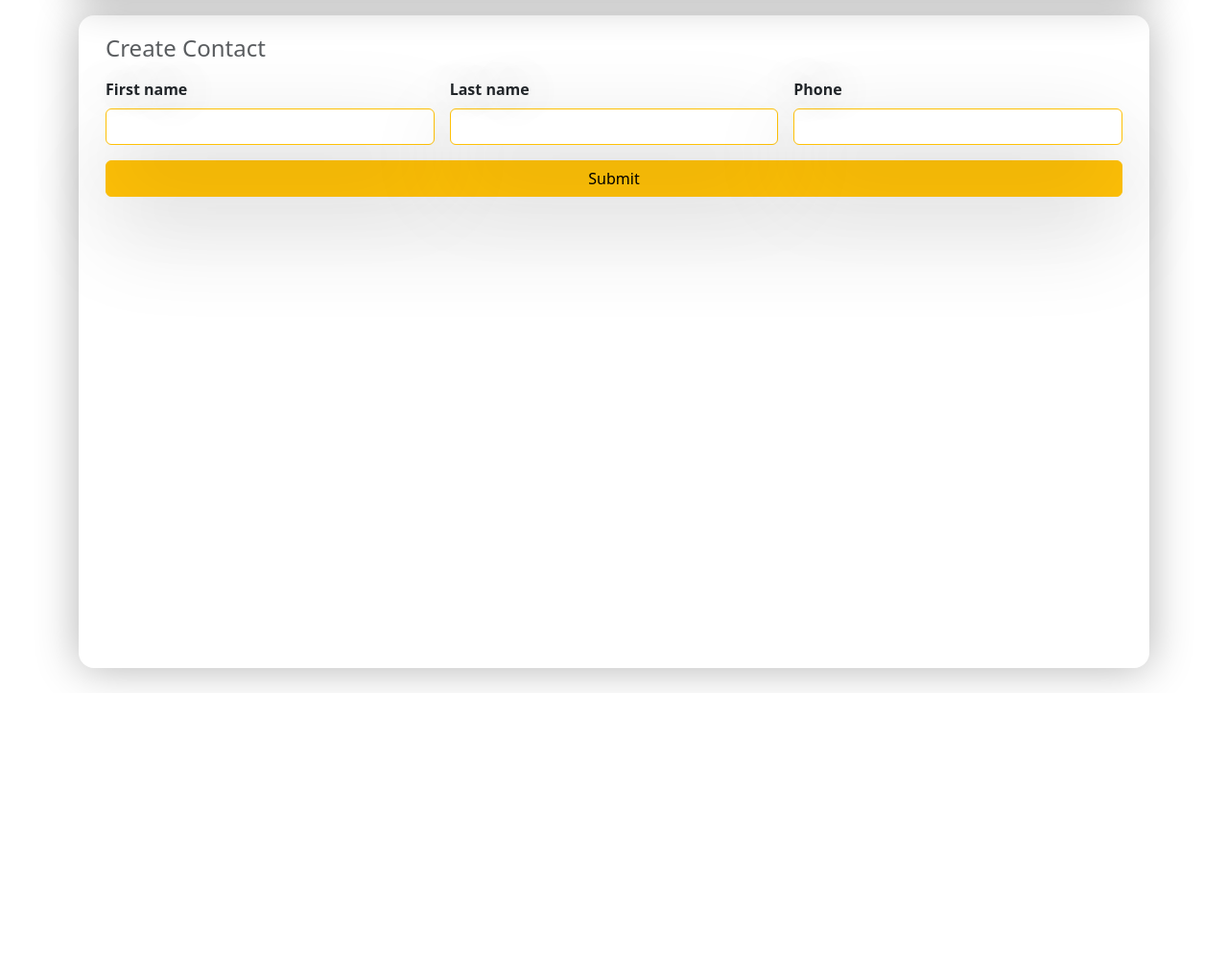
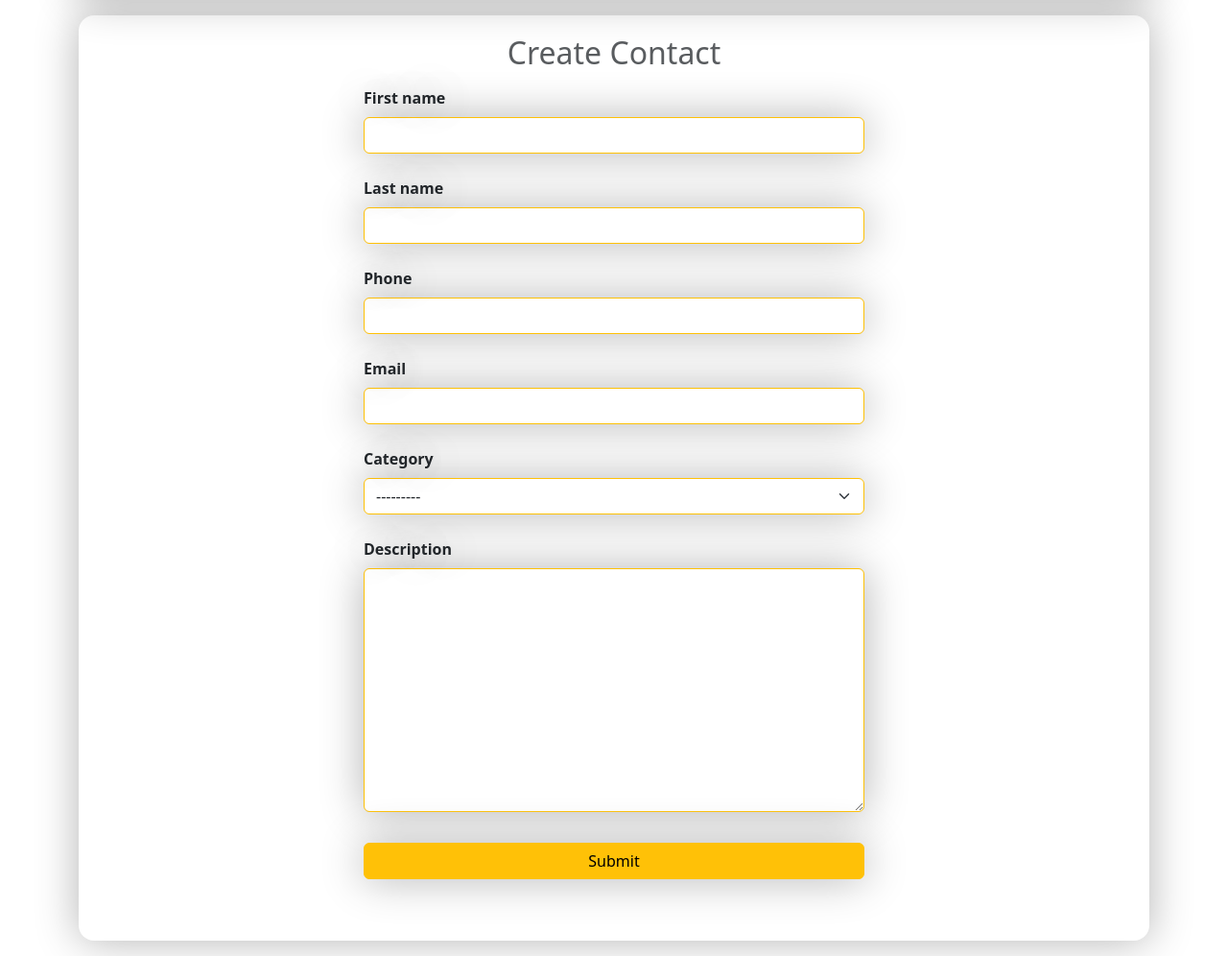
Before and after one commit to savioomio/projeto-agenda-django, a Django app: page /contact/create/ in a window 1280 px wide. Shown: the part 78-1074 px from the top of the page at 96% size. Before the commit the page ends 795 px from the top, so only its background shows below. Run offline with Django 4.2, Linux system fonts and the light colour scheme; data that the repository does not hold is empty; some libraries are stand-ins or nearby versions.

Commit message:
adicionando campos oo formulario

```diff
--- a/contact/forms.py
+++ b/contact/forms.py
@@ -7,23 +7,40 @@ class ContactForm(forms.ModelForm):
         model = models.Contact
         fields = (
             'first_name', 'last_name', 'phone',
+            'email', 'category', 'description',
         )
         widgets = {
             'first_name': forms.TextInput(
                 attrs={
-                    'class': 'form-control border-1 border-warning shadow-lg',
+                    'class': 'form-control border-1 border-warning shadow-big mb-2',
                 }
             ),
             'last_name': forms.TextInput(
                 attrs={
-                    'class': 'form-control border-1 border-warning shadow-lg',
+                    'class': 'form-control border-1 border-warning shadow-big mb-2',
                 }
             ),
-            'phone': forms.TextInput(
+            'phone': forms.NumberInput(
                 attrs={
-                    'class': 'form-control border-1 border-warning shadow-lg',
+                    'class': 'form-control border-1 border-warning shadow-big mb-2',
                 }
             ),
+            'email': forms.EmailInput(
+                attrs={
+                    'class': 'form-control border-1 border-warning shadow-big mb-2',
+                }
+            ),
+            'category': forms.Select(
+                attrs={
+                    'class': 'form-select border-1 border-warning shadow-big mb-2 ',
+                }
+            ),
+            'description': forms.Textarea(
+                attrs={
+                    'class': 'form-control border-1 border-warning shadow-big mb-3',
+                }
+            ),
+
         }
 
     def clean(self):
@@ -46,14 +63,10 @@ class ContactForm(forms.ModelForm):
         first_name = self.cleaned_data.get('first_name')
         if first_name == 'ABC':
 
-            # raise ValidationError(
-            #     'não digite ABC neste campo',
-            #     code='invalid'
-            # )
             self.add_error(
                 'first_name',
                 ValidationError(
-                    ' ❌ Veio do add_erro',
+                    ' ❌ Não pode colocar ABC no primeiro nome',
                     code='invalid'
                 )
             )
--- a/contact/templates/contact/create.html
+++ b/contact/templates/contact/create.html
@@ -2,13 +2,13 @@
 
 {% block corpo %}
 
-<div class="container m-3 ">
-    <h2 class="mb-3 fs-4 form-text">Create Contact</h2>
-    <form class="row g-3 needs-validation" action=" {% url "contact:create" %} " method="POST" enctype="multipart/form-data" >
+<div class="container m-3">
+    <h2 class="mb-3 fs-2 form-text text-center">Create Contact</h2>
+    <form class="row g-3 d-flex flex-column align-items-center" action=" {% url "contact:create" %} " method="POST" enctype="multipart/form-data" >
         {% csrf_token %}
 
         {% for field in form %}
-          <div class="col-md-4 position-relative">
+          <div class="col-md-6">
             <label for="{{field.id_for_label}}" class="form-label fw-bold text-shadow-big">{{field.label}}</label>
             {{ field }}
             {{ field.errors }}
@@ -31,45 +31,8 @@
             </div>
           </div>
         {% endif %}
-
-        {% comment %}<div class="col-md-4 position-relative">
-          <label for="id_last_name" class="form-label">Last name</label>
-          <input type="text" class="form-control border-1 borlastarning shadow-big" name="last_name" maxlength="255" id="id_last_name" required>
-        </div>
-        <div class="col-md-4 position-relative">
-
-          <label for="validationTooltipUsername" class="form-label">Photo</label>
-          <div class="input-group">
-            <input type="file" class="form-control border-1 border-warning shadow-big" aria-label="file example" >
-            <div class="invalid-feedback">Example invalid form file feedback</div>
-          </div>
-        </div>
-        <div class="col-md-6 position-relative">
-          <label for="validationTooltip03" class="form-label">City</label>
-          <input type="text" class="form-control border-1 border-warning shadow-big" id="validationTooltip03" >
-          <div class="invalid-tooltip">
-            Please provide a valid city.
-          </div>
-        </div>
-        <div class="col-md-3 position-relative">
-          <label for="validationTooltip04" class="form-label">State</label>
-          <select class="form-select border-1 border-warning shadow-big" id="validationTooltip04" >
-            <option selected disabled value="">Choose...</option>
-            <option>...</option>
-          </select>
-          <div class="invalid-tooltip">
-            Please select a valid state.
-          </div>
-        </div>
-        <div class="col-md-3 position-relative">
-          <label for="validationTooltip05" class="form-label">Zip</label>
-          <input type="text" class="form-control border-1 border-warning shadow-big" id="validationTooltip05" >
-          <div class="invalid-tooltip">
-            Please provide a valid zip.
-          </div>
-        </div> {% endcomment %}
-        <div class="col-12">
-          <input class="btn btn-warning shadow-lg w-100" type="submit"></input>
+        <div class="col-6">
+          <input class="btn btn-warning shadow-big w-100 mb-5" type="submit"></input>
         </div>
       </form>
 </div>
```
